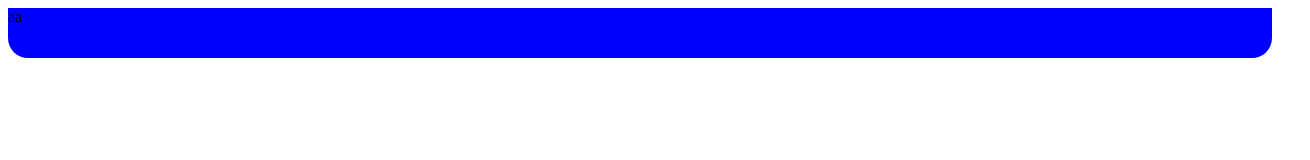
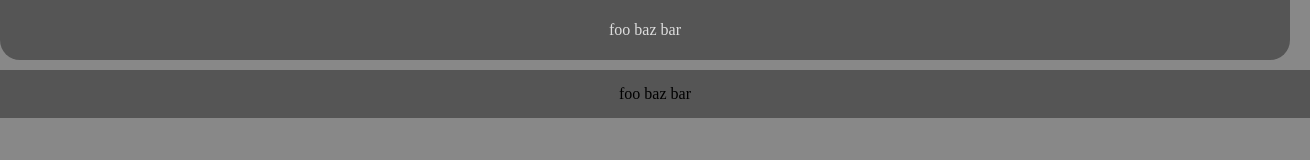
Before and after one commit to anuser88/cebu--, a plain HTML site: page index.html in a window 1280 px wide. Shown: the whole page, 1310 px wide, since content can reach past the window. Drawn offline with Linux system fonts and the light colour scheme.

Commit message:
Modify navbar and main app styles and content
Updated styles and content in index.html for better layout.

```diff
--- a/index.html
+++ b/index.html
@@ -8,18 +8,39 @@
 
     </script>
     <style>
+      html, body {
+        margin: 0px;
+        background-color: #888888;
+      }
       .navbar {
         border-radius: 0px 0px 20px 20px;
         margin: 0px;
+        padding: 5px;
         width: 100%;
         height: 50px;
-        background-color: blue;
+        background-color: #555555;
+        color: #dddddd;
+        display: flex;
+        align-items: center;
+        justify-content: center;
+      }
+      .main-app {
+        height: auto;
+        width: 100%;
+        padding: 15px;
+        margin-top: 10px;
+        display: flex;
+        justify-content: center;
+        background-color: #555555;
       }
     </style>
   </head>
   <body>
     <nav class="navbar">
-      aa
+      foo baz bar
     </nav>
+    <main class="main-app">
+      foo baz bar
+    </main>
   </body>
 </html>
```
